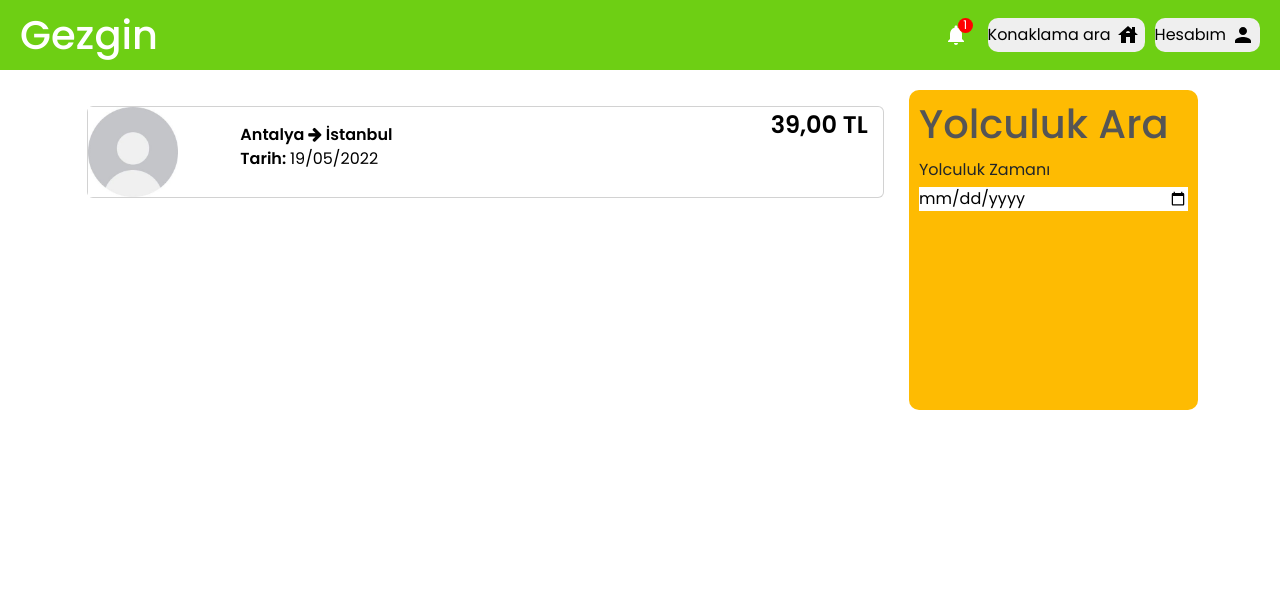
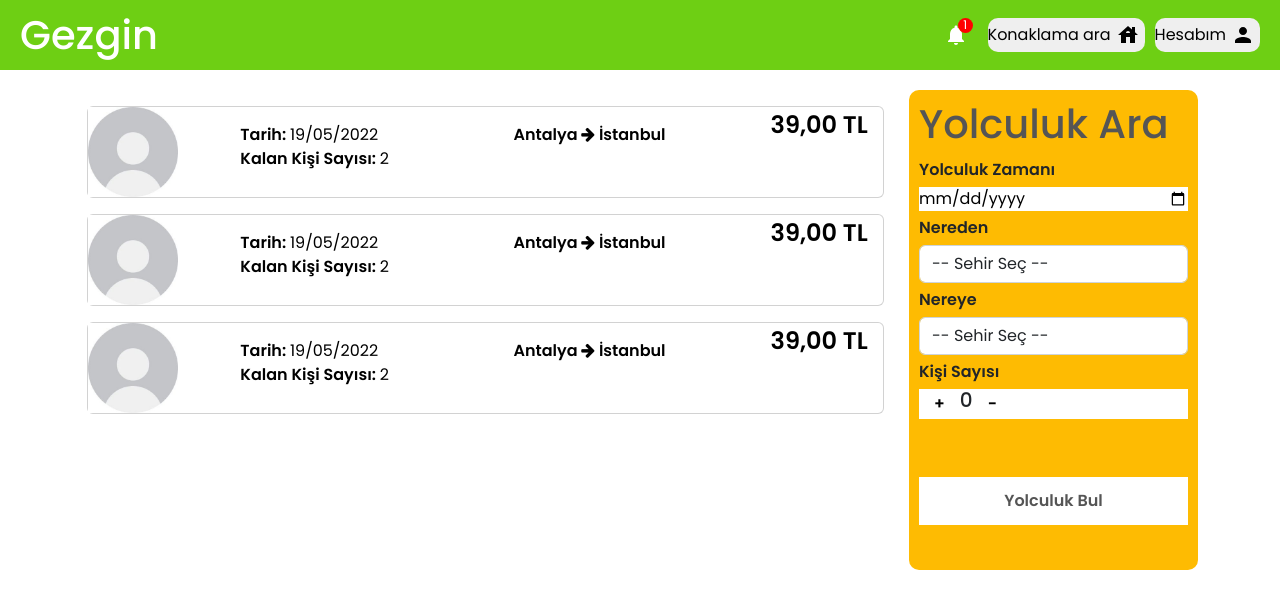
Before and after one commit to KaanSuner/gezgin, a React (Create React App) app in the folder client/: page /travel in a window 1280 px wide. Shown: the top 608 px of the page. Built offline with nearby package versions, Linux system fonts and the light colour scheme; no server answers.

Commit message:
created travel page

```diff
--- a/client/src/pages/home/car/welcome/WelcomeCar.jsx
+++ b/client/src/pages/home/car/welcome/WelcomeCar.jsx
@@ -1,11 +1,12 @@
 import TopbarCar from "../../../../components/topbar/car/TopbarCar";
 import "./welcomeCar.css";
 import { DateRange } from "react-date-range";
-import { useState } from "react";
+import React, { useState,useEffect } from "react";
 import "react-date-range/dist/styles.css"; // main css file
 import "react-date-range/dist/theme/default.css"; // theme css file
 import { format } from "date-fns";
 import avatar from "./avatar.jpg";
+import { Container } from "react-bootstrap";
 
 const List = () => {
 
@@ -15,6 +16,23 @@ const List = () => {
       key: "selection",
     },
   ]);
+
+  const [country, setCountry] = useState([]);
+
+  useEffect( () =>{
+    const getcountry =async ()=>{
+      const res = await fetch("http://localhost/devopsdeveloper/country");
+      const getcon = await res.json();
+console.log(getcon)
+      setCountry(await getcon);
+    }
+    getcountry();
+  })
+
+  const [count ,setCount] = useState(0)
+  const arttır = () => {
+    setCount(count + 1 );
+  };
 
   return (
     <div>
@@ -32,13 +50,20 @@ const List = () => {
                     {/* ilan veren kişinin görseli gelecek */}
                     <img className="imageWelcomeH" src={avatar} alt="" />
                   </div>
-                  <div className="col-8">
+                  <div className="col-4">
                     <div className="card-body">
                       <p className="card-text">
-                        <span><strong>Antalya </strong> <i class="fa fa-solid fa-arrow-right"></i><strong> İstanbul </strong></span><br/>
-                        <span><strong>Tarih: </strong> 19/05/2022</span>
+                        <span><strong>Tarih: </strong> 19/05/2022</span> <br />
+                        <span><strong>Kalan Kişi Sayısı: </strong> 2</span> <br />
                       </p>
                     </div>
+                  </div>
+                  <div className="col-4">
+                    <div className="card-body">
+                        <p className="card-text">
+                          <span><strong>Antalya </strong> <i class="fa fa-solid fa-arrow-right"></i><strong> İstanbul </strong></span><br/>
+                        </p>
+                      </div>
                   </div>
                   <div className="col-2">
                     <p className="fs-4 fw-bolder fiyat">39,00 TL</p>
@@ -46,14 +71,85 @@ const List = () => {
                 </div>
               </div>
               </a>
-
+              <a href="">
+              <div className="card">
+                <div className="row">
+                  <div className="col-2">
+                    {/* ilan veren kişinin görseli gelecek */}
+                    <img className="imageWelcomeH" src={avatar} alt="" />
+                  </div>
+                  <div className="col-4">
+                    <div className="card-body">
+                      <p className="card-text">
+                        <span><strong>Tarih: </strong> 19/05/2022</span> <br />
+                        <span><strong>Kalan Kişi Sayısı: </strong> 2</span> <br />
+                      </p>
+                    </div>
+                  </div>
+                  <div className="col-4">
+                    <div className="card-body">
+                        <p className="card-text">
+                          <span><strong>Antalya </strong> <i class="fa fa-solid fa-arrow-right"></i><strong> İstanbul </strong></span><br/>
+                        </p>
+                      </div>
+                  </div>
+                  <div className="col-2">
+                    <p className="fs-4 fw-bolder fiyat">39,00 TL</p>
+                  </div>
+                </div>
+              </div>
+              </a>
+              <a href="">
+              <div className="card">
+                <div className="row">
+                  <div className="col-2">
+                    {/* ilan veren kişinin görseli gelecek */}
+                    <img className="imageWelcomeH" src={avatar} alt="" />
+                  </div>
+                  <div className="col-4">
+                    <div className="card-body">
+                      <p className="card-text">
+                        <span><strong>Tarih: </strong> 19/05/2022</span> <br />
+                        <span><strong>Kalan Kişi Sayısı: </strong> 2</span> <br />
+                      </p>
+                    </div>
+                  </div>
+                  <div className="col-4">
+                    <div className="card-body">
+                        <p className="card-text">
+                          <span><strong>Antalya </strong> <i class="fa fa-solid fa-arrow-right"></i><strong> İstanbul </strong></span><br/>
+                        </p>
+                      </div>
+                  </div>
+                  <div className="col-2">
+                    <p className="fs-4 fw-bolder fiyat">39,00 TL</p>
+                  </div>
+                </div>
+              </div>
+              </a>
             </div>
             <div className="listSearch">
               <h1 className="lsTitle"> Yolculuk Ara</h1>
               <div className="lsItem">
-                <label>Yolculuk Zamanı</label>
+                <label> <strong> Yolculuk Zamanı </strong> </label>
                 {/* <span onClick={()=>setOpenDate(!openDate)}>{`${format(date[0].startDate, "dd/MM/yyyy")} `}</span> */}
                 <input type="date" onChange={e=>setDate(e.target.value )}/>
+                <strong>Nereden </strong>
+                <select name="state" className="form-control" id="">
+                  <option > -- Sehir Seç -- </option>
+                  <option > urfa </option>
+                </select>
+                <strong>Nereye </strong>
+                <select name="state" className="form-control" id="">
+                  <option > -- Sehir Seç -- </option>
+                  <option > urfa </option>
+                </select>
+                <strong>Kişi Sayısı </strong>
+                <span><button className="plus count" onClick={arttır}><strong>+</strong></button>
+                <h5 className="kisiSayısı">{count}</h5>
+                <button className="minus count" onClick={() => setCount(count - 1)}><strong>-</strong></button></span>
+                <br></br> <br></br>
+                <button className="searchCar"><strong>Yolculuk Bul</strong></button>
               </div>
             </div>
           </div>
--- a/client/src/pages/home/car/welcome/welcomeCar.css
+++ b/client/src/pages/home/car/welcome/welcomeCar.css
@@ -0,0 +1,23 @@
+.kisiSayısı{
+    margin-left: 10px;
+    margin-right: 10px;
+}
+.plus{
+    margin-left: 10px;
+    margin-right: 5px;
+}
+.minus{
+    margin-left: 5px;
+}
+.count{
+    background-color: transparent;
+}
+.searchCar{
+    background-color: white;
+    height: 3em;
+    color:#555555 ;
+}
+.searchCar:hover{
+    background-color: #555555;
+    color: white;
+}
--- a/client/src/pages/home/house/welcome/welcomeHouse.css
+++ b/client/src/pages/home/house/welcome/welcomeHouse.css
@@ -17,7 +17,7 @@
   padding: 10px;
   border-radius: 10px;
   position: sticky;
-  height: 20em;
+  height: 30em;
 }
 .listResult{
     flex:3;
```
